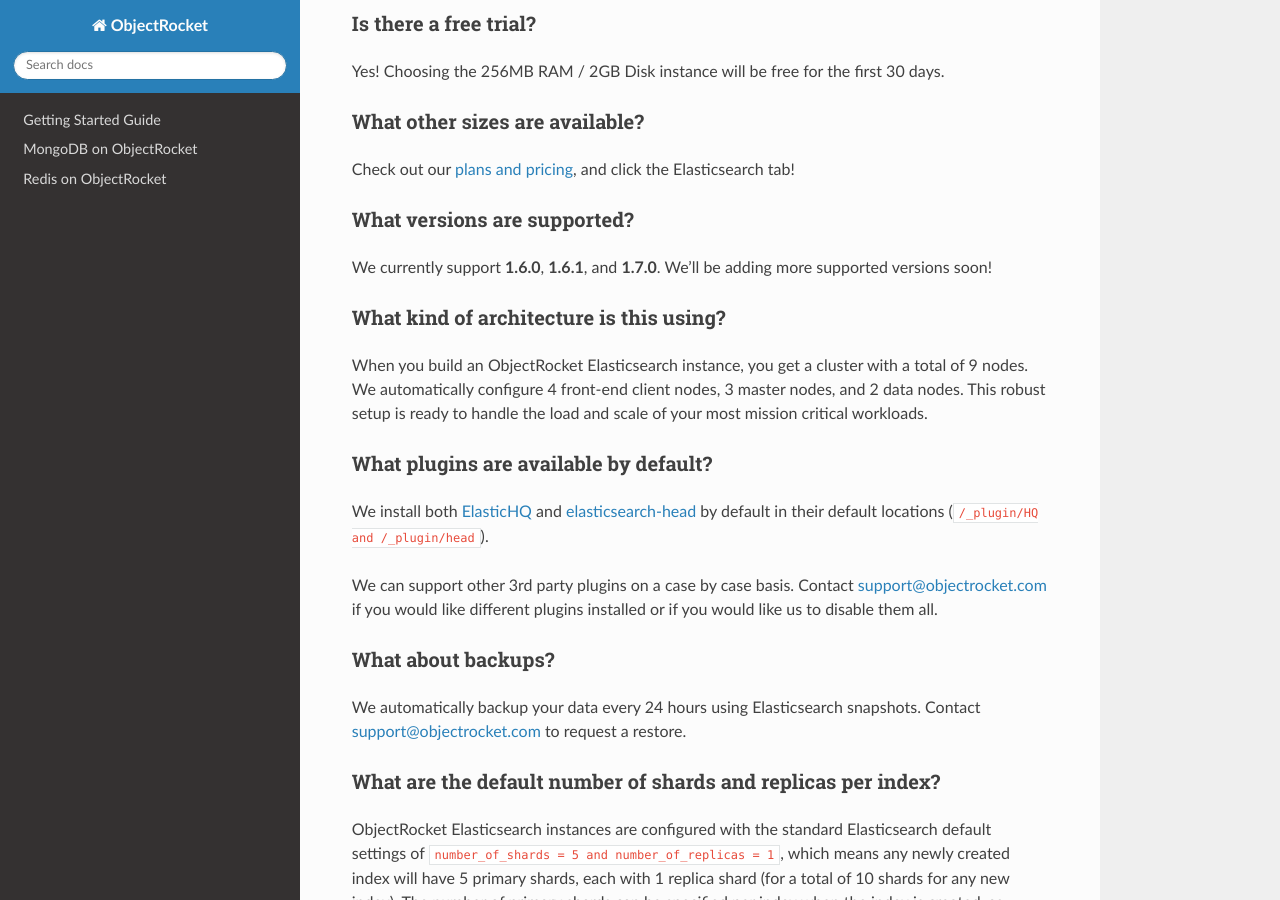
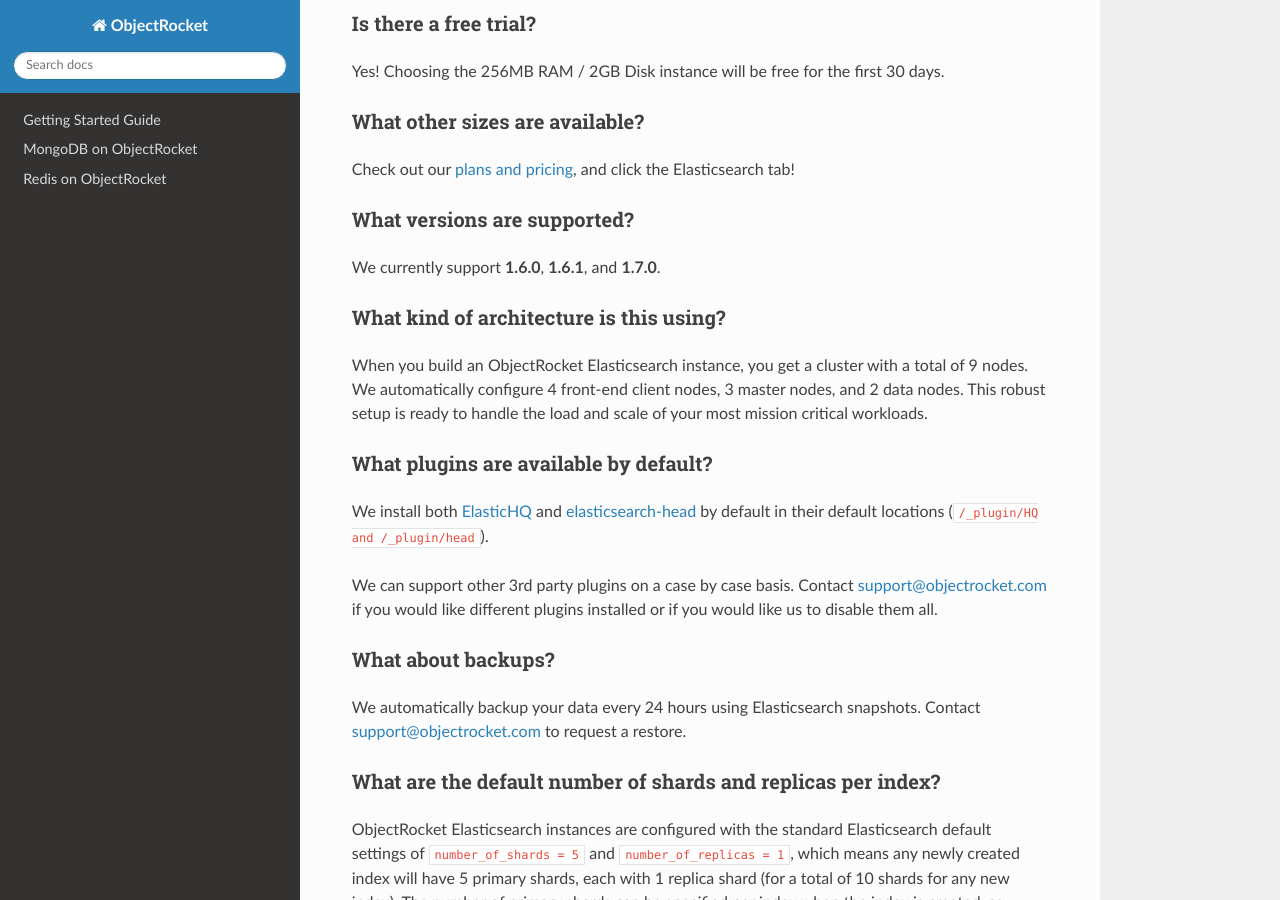
Before and after one commit to zcorleissen/documentation, a Sphinx documentation site: the page built from source/elastic_faq.rst, in a window 1280 px wide and 900 px high, scrolled down 3372 px. Built offline with Sphinx 7.4.7 and the Read the Docs theme 2.0.0, drawn with Linux system fonts in a browser that asks for light colours; pages that are not in the unit, such as notebooks, are missing from menus.

Commit message:
FAQ_fixes

```diff
--- a/source/elastic_faq.rst
+++ b/source/elastic_faq.rst
@@ -102,7 +102,7 @@
 What versions are supported?
 ~~~~~~~~~~~~~~~~~~~~~~~~~~~~
 
-We currently support **1.6.0**, **1.6.1**, and **1.7.0**. We'll be adding more supported versions soon!
+We currently support **1.6.0**, **1.6.1**, and **1.7.0**.
 
 What kind of architecture is this using?
 ~~~~~~~~~~~~~~~~~~~~~~~~~~~~~~~~~~~~~~~~
@@ -124,7 +124,7 @@
 What are the default number of shards and replicas per index?
 ~~~~~~~~~~~~~~~~~~~~~~~~~~~~~~~~~~~~~~~~~~~~~~~~~~~~~~~~~~~~~
 
-ObjectRocket Elasticsearch instances are configured with the standard Elasticsearch default settings of ``number_of_shards = 5 and number_of_replicas = 1``, which means any newly created index will have 5 primary shards, each with 1 replica shard (for a total of 10 shards for any new index). The number of primary shards can be specified per index when the index is created, as described in the `Create Index API <https://www.elastic.co/guide/en/elasticsearch/reference/current/indices-create-index.html>`_. If you would like to change these defaults for your ObjectRocket Elasticsearch instance, please contact `support@objectrocket.com <mailto:support@objectrocket.com>`_.
+ObjectRocket Elasticsearch instances are configured with the standard Elasticsearch default settings of ``number_of_shards = 5`` and ``number_of_replicas = 1``, which means any newly created index will have 5 primary shards, each with 1 replica shard (for a total of 10 shards for any new index). The number of primary shards can be specified per index when the index is created, as described in the `Create Index API <https://www.elastic.co/guide/en/elasticsearch/reference/current/indices-create-index.html>`_. If you would like to change these defaults for your ObjectRocket Elasticsearch instance, please contact `support@objectrocket.com <mailto:support@objectrocket.com>`_.
 
 How can I add a data node?
 ~~~~~~~~~~~~~~~~~~~~~~~~~~
```
